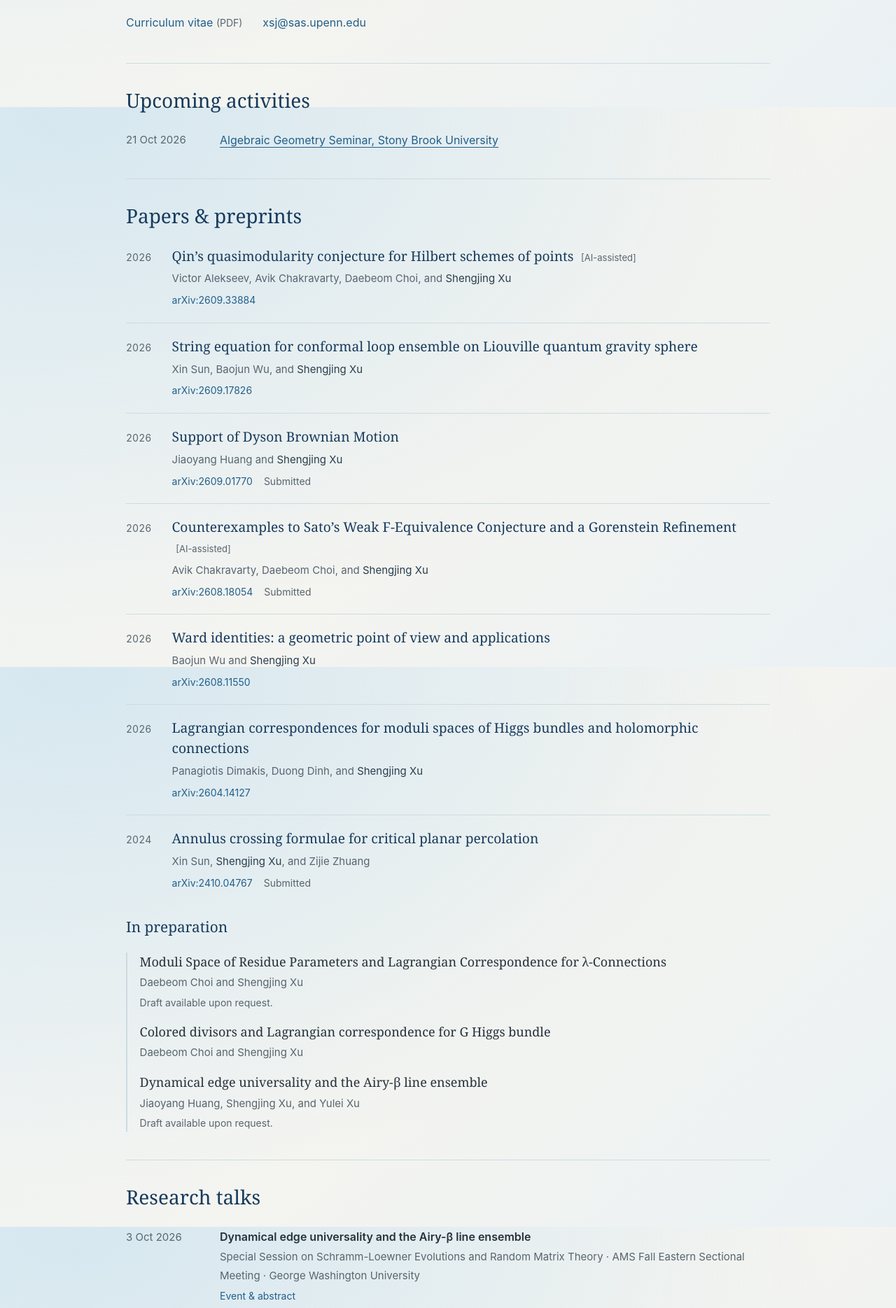
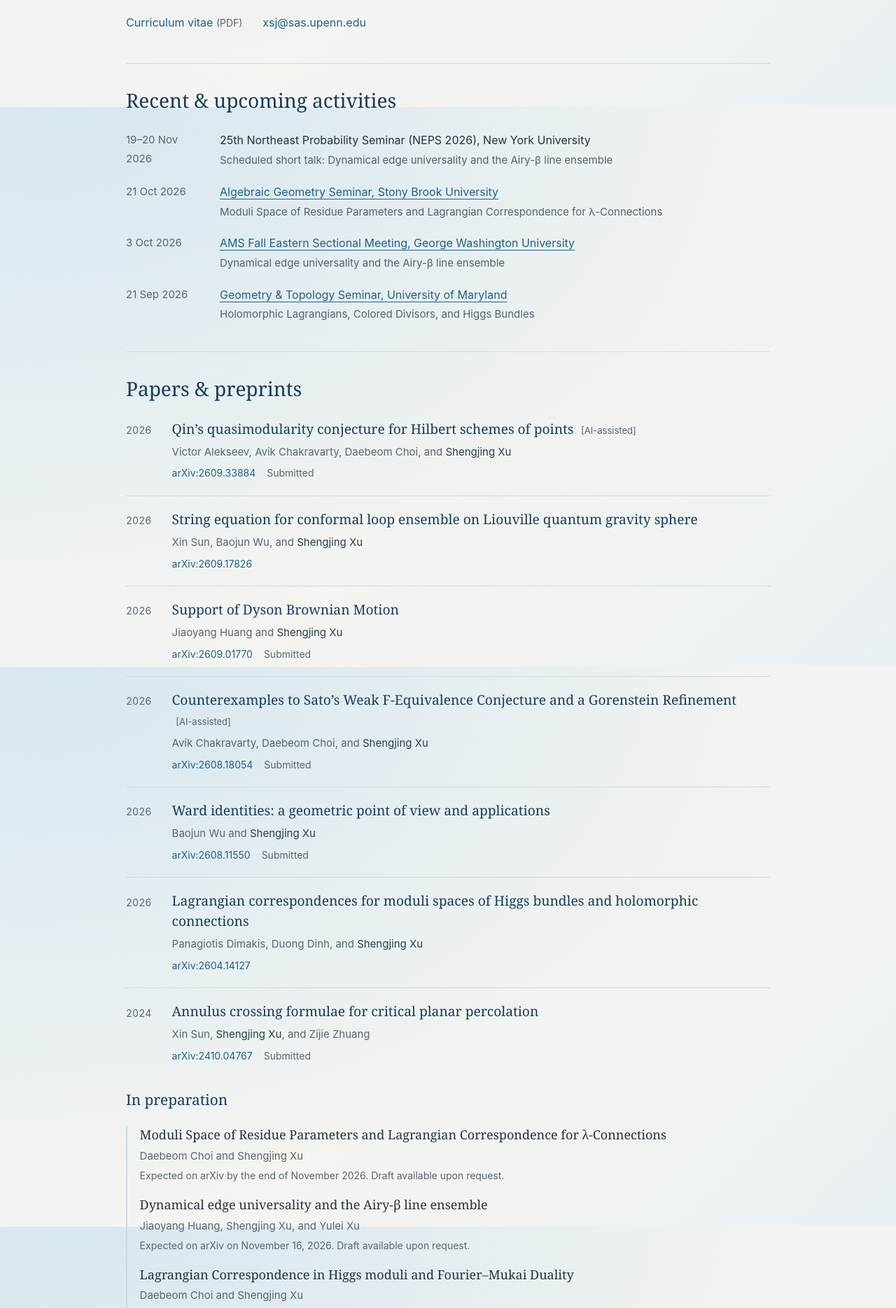
Before and after one commit to SJXU12/sjxu12.github.io, a plain HTML site: page index.html in a window 1280 px wide. Shown: the part 647-2516 px from the top of the page at 70% size. Drawn offline with Linux system fonts and the light colour scheme.

Commit message:
Update research talks, activities and paper statuses
Updated activity titles and added details for upcoming events. Modified paper statuses and updated footer date.

```diff
--- a/index.html
+++ b/index.html
@@ -133,9 +133,12 @@
     </section>
 
     <section id="activities" class="content-section" aria-labelledby="activities-title">
-      <div class="section-heading"><h2 id="activities-title">Upcoming activities</h2></div>
+      <div class="section-heading"><h2 id="activities-title">Recent &amp; upcoming activities</h2></div>
       <ul class="activity-list">
-        <li><time datetime="2026-10-21">21 Oct 2026</time><div><a href="https://www.math.stonybrook.edu/calendar">Algebraic Geometry Seminar, Stony Brook University</a></div></li>
+        <li><time datetime="2026-11-19">19–20 Nov 2026</time><div>25th Northeast Probability Seminar (NEPS 2026), New York University<span class="activity-detail">Scheduled short talk: Dynamical edge universality and the Airy-β line ensemble</span></div></li>
+        <li><time datetime="2026-10-21">21 Oct 2026</time><div><a href="https://www.math.stonybrook.edu/calendar">Algebraic Geometry Seminar, Stony Brook University</a><span class="activity-detail">Moduli Space of Residue Parameters and Lagrangian Correspondence for λ-Connections</span></div></li>
+        <li><time datetime="2026-10-03">3 Oct 2026</time><div><a href="https://www.ams.org/meetings/sectional/2332_program_ss28.html">AMS Fall Eastern Sectional Meeting, George Washington University</a><span class="activity-detail">Dynamical edge universality and the Airy-β line ensemble</span></div></li>
+        <li><time datetime="2026-09-21">21 Sep 2026</time><div><a href="https://www-math.umd.edu/research/seminars/geometry-topology-seminar.html">Geometry &amp; Topology Seminar, University of Maryland</a><span class="activity-detail">Holomorphic Lagrangians, Colored Divisors, and Higgs Bundles</span></div></li>
       </ul>
     </section>
 
@@ -147,7 +150,7 @@
           <div>
             <h3>Qin’s quasimodularity conjecture for Hilbert schemes of points <span class="paper-tag">[AI-assisted]</span></h3>
             <p class="authors">Victor Alekseev, Avik Chakravarty, Daebeom Choi, and <span class="self">Shengjing Xu</span></p>
-            <p class="paper-links"><a href="https://arxiv.org/abs/2609.33884">arXiv:2609.33884</a></p>
+            <p class="paper-links"><a href="https://arxiv.org/abs/2609.33884">arXiv:2609.33884</a><span class="status">Submitted</span></p>
           </div>
         </li>
         <li class="paper">
@@ -179,7 +182,7 @@
           <div>
             <h3>Ward identities: a geometric point of view and applications</h3>
             <p class="authors">Baojun Wu and <span class="self">Shengjing Xu</span></p>
-            <p class="paper-links"><a href="https://arxiv.org/abs/2608.11550">arXiv:2608.11550</a></p>
+            <p class="paper-links"><a href="https://arxiv.org/abs/2608.11550">arXiv:2608.11550</a><span class="status">Submitted</span></p>
           </div>
         </li>
         <li class="paper">
@@ -202,15 +205,18 @@
 
       <h3 class="subheading">In preparation</h3>
       <ul class="working-list">
-        <li><span class="working-title">Moduli Space of Residue Parameters and Lagrangian Correspondence for λ-Connections</span><span class="working-authors">Daebeom Choi and Shengjing Xu</span><span class="working-status">Draft available upon request.</span></li>
-        <li><span class="working-title">Colored divisors and Lagrangian correspondence for G Higgs bundle</span><span class="working-authors">Daebeom Choi and Shengjing Xu</span></li>
-        <li><span class="working-title">Dynamical edge universality and the Airy-β line ensemble</span><span class="working-authors">Jiaoyang Huang, Shengjing Xu, and Yulei Xu</span><span class="working-status">Draft available upon request.</span></li>
+        <li><span class="working-title">Moduli Space of Residue Parameters and Lagrangian Correspondence for λ-Connections</span><span class="working-authors">Daebeom Choi and Shengjing Xu</span><span class="working-status">Expected on arXiv by the end of November 2026. Draft available upon request.</span></li>
+        <li><span class="working-title">Dynamical edge universality and the Airy-β line ensemble</span><span class="working-authors">Jiaoyang Huang, Shengjing Xu, and Yulei Xu</span><span class="working-status">Expected on arXiv on November 16, 2026. Draft available upon request.</span></li>
+        <li><span class="working-title">Lagrangian Correspondence in Higgs moduli and Fourier–Mukai Duality</span><span class="working-authors">Daebeom Choi and Shengjing Xu</span><span class="working-status">In preparation.</span></li>
+        <li><span class="working-title">Colored divisors and Lagrangian correspondence for G Higgs bundle</span><span class="working-authors">Daebeom Choi and Shengjing Xu</span><span class="working-status">Ongoing.</span></li>
       </ul>
     </section>
 
     <section id="talks" class="content-section" aria-labelledby="talks-title">
       <div class="section-heading"><h2 id="talks-title">Research talks</h2></div>
       <ul class="talk-list">
+        <li class="talk"><time datetime="2026-11-19">19–20 Nov 2026</time><div><span class="talk-title">Dynamical edge universality and the Airy-β line ensemble</span><span class="talk-venue">Scheduled short talk · 25th Northeast Probability Seminar (NEPS 2026) · New York University</span></div></li>
+        <li class="talk"><time datetime="2026-10-21">21 Oct 2026</time><div><span class="talk-title">Moduli Space of Residue Parameters and Lagrangian Correspondence for λ-Connections</span><span class="talk-venue">Algebraic Geometry Seminar · Stony Brook University</span><a class="talk-link" href="https://www.math.stonybrook.edu/calendar">Seminar calendar</a></div></li>
         <li class="talk"><time datetime="2026-10-03">3 Oct 2026</time><div><span class="talk-title">Dynamical edge universality and the Airy-β line ensemble</span><span class="talk-venue">Special Session on Schramm-Loewner Evolutions and Random Matrix Theory · AMS Fall Eastern Sectional Meeting · George Washington University</span><a class="talk-link" href="https://www.ams.org/meetings/sectional/2332_program_ss28.html">Event &amp; abstract</a></div></li>
         <li class="talk"><time datetime="2026-09-21">21 Sep 2026</time><div><span class="talk-title">Holomorphic Lagrangians, Colored Divisors, and Higgs Bundles</span><span class="talk-venue">Geometry &amp; Topology Seminar · University of Maryland</span><a class="talk-link" href="https://www-math.umd.edu/research/seminars/geometry-topology-seminar.html">Event &amp; abstract</a></div></li>
         <li class="talk"><time datetime="2026-08">Aug 2026</time><div><span class="talk-title">Generalized Baker–Akhiezer divisors and residue parameters</span><span class="talk-venue">Poster · Higher Structures, Moduli Spaces and Integrability · University of Hamburg</span></div></li>
@@ -225,6 +231,6 @@
 
   </main>
 
-  <footer><div class="container footer-inner"><span>Shengjing Xu · University of Pennsylvania</span><span>Updated 5 October 2026 · <a href="#about">Back to top</a></span></div></footer>
+  <footer><div class="container footer-inner"><span>Shengjing Xu · University of Pennsylvania</span><span>Updated 16 November 2026 · <a href="#about">Back to top</a></span></div></footer>
 </body>
 </html>
```
